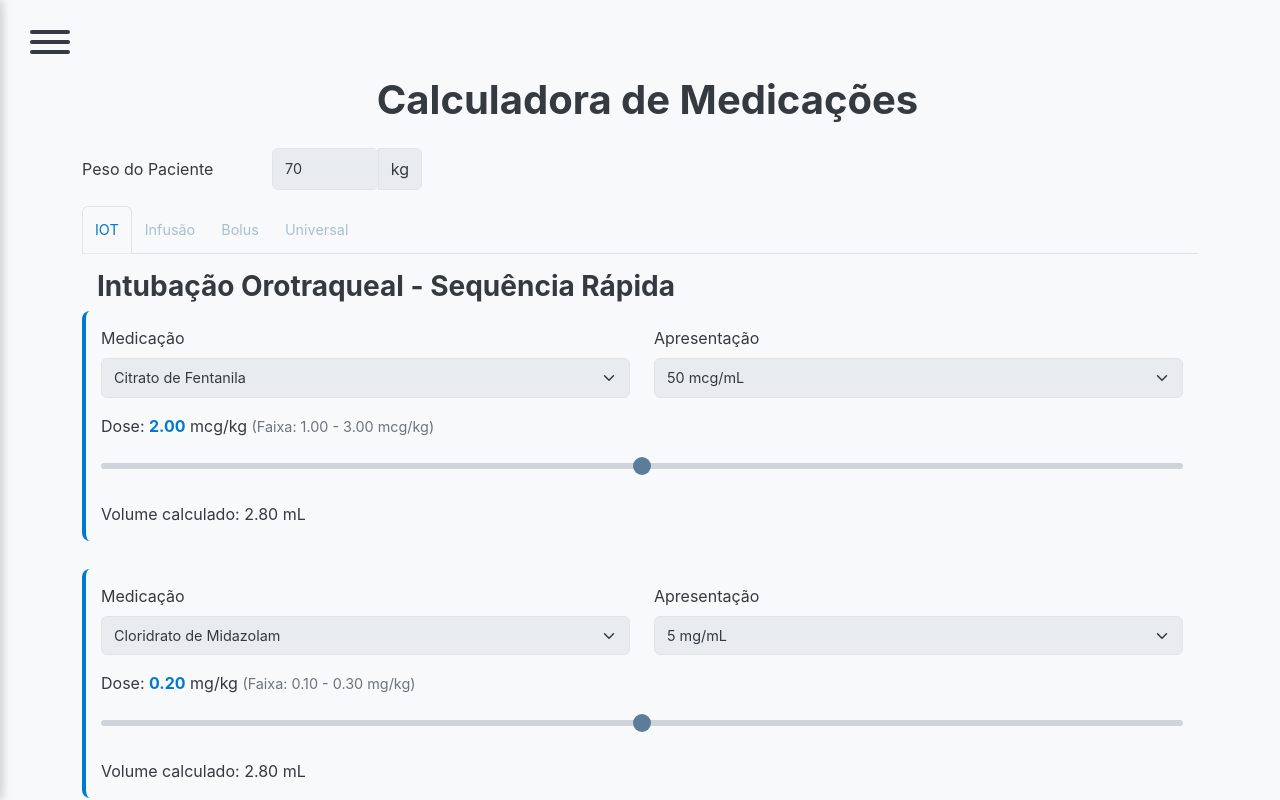
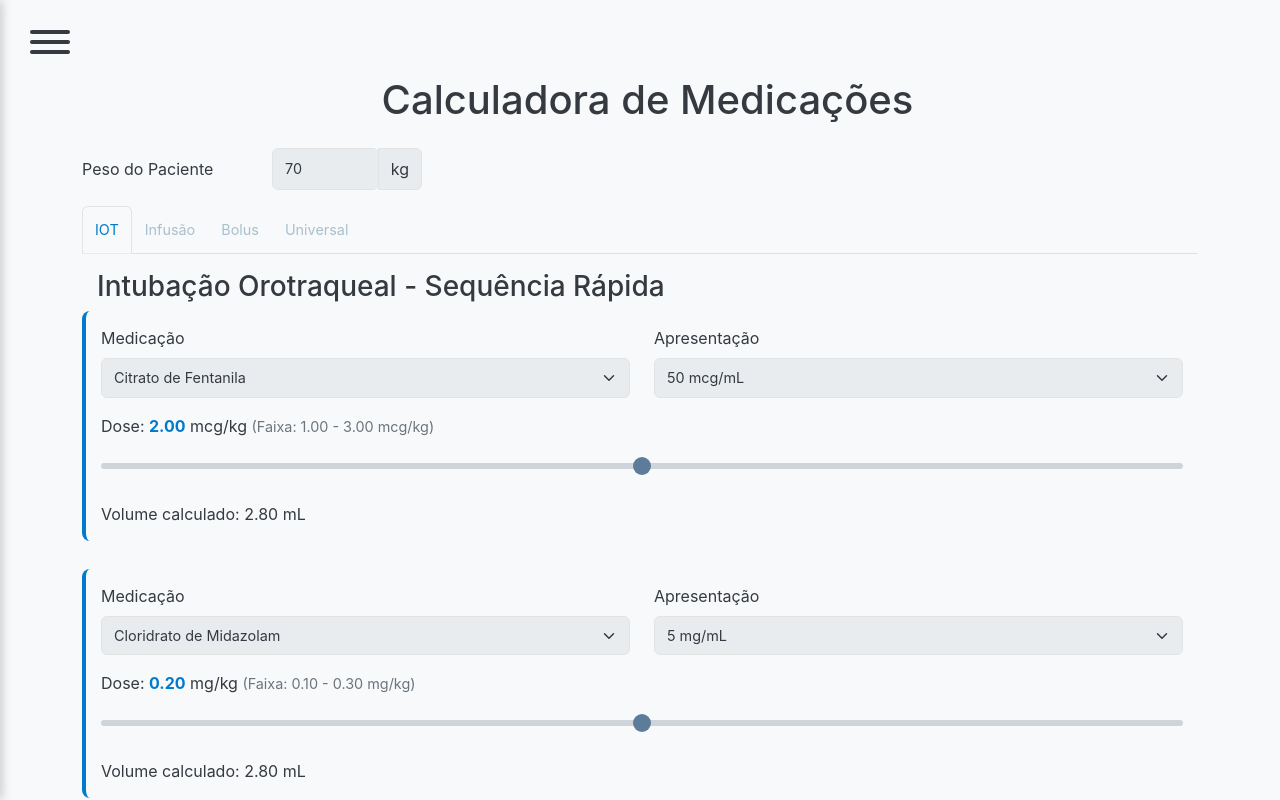
Before and after one commit to LucasDanielSFF/medisyn-app, a plain HTML site: page calculadora.html in a window 1280 px wide. Shown: the top 800 px of the page. Drawn offline with nearby package versions, Linux system fonts and the light colour scheme.

Commit message:
Atualizar o styles.css

```diff
--- a/public/css/styles.css
+++ b/public/css/styles.css
@@ -23,6 +23,11 @@
 }
 
 h1, h2, h3 {
+  text-align: left !important;
+  margin-left: 15px;
+}
+
+title {
   font-weight: bold;
   text-align: left !important;
   margin-left: 15px;
```
